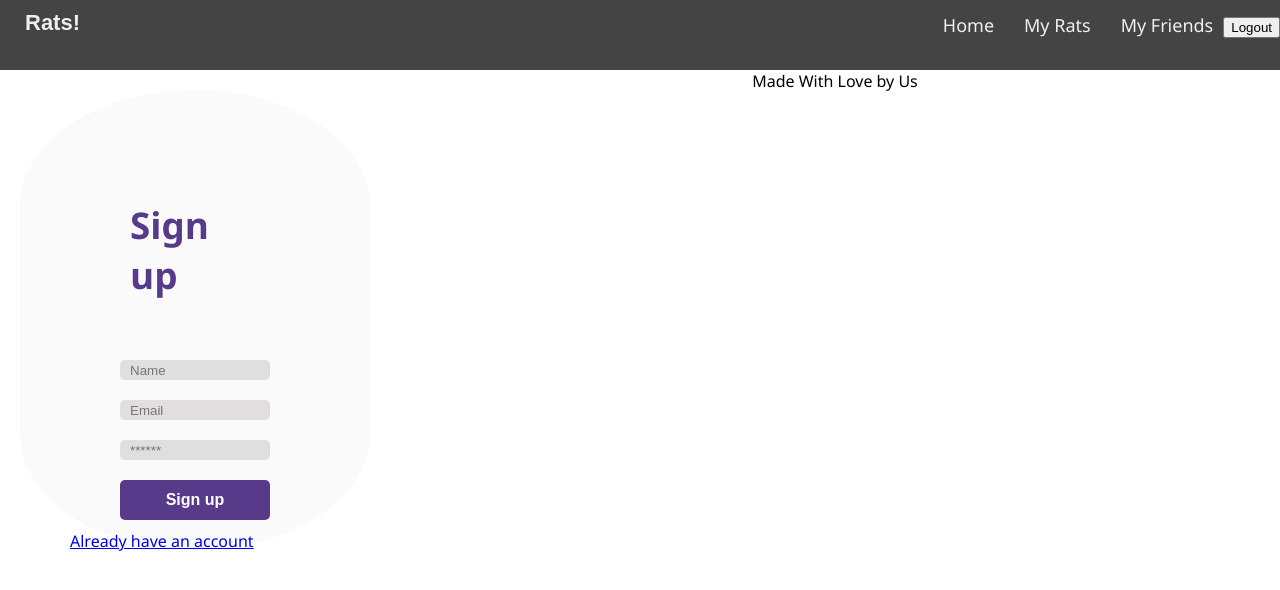
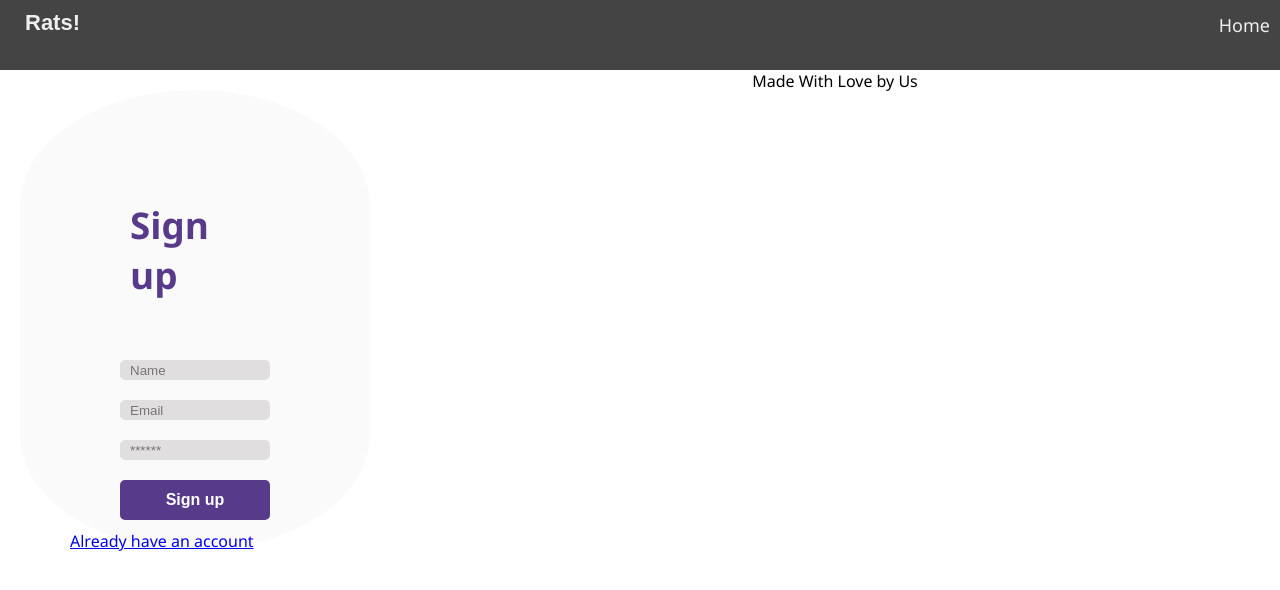
Before and after one commit to djbowen95/Rat-World, a React (Create React App) app in the folder client/: page /signup in a window 1280 px wide. Shown: the top 590 px of the page. Built offline with nearby package versions, Linux system fonts and the light colour scheme.

Commit message:
navbar changes when logged in

```diff
--- a/client/src/components/Header.js
+++ b/client/src/components/Header.js
@@ -21,12 +21,18 @@ const Header = () => {
             <span></span>
           </label>
         </div>
+        {Auth.loggedIn() ? (
           <div class="nav-links">
             <a href="/">Home</a>
             <a href="/myrats">My Rats</a>
             <a href="/myfriends">My Friends</a>
             <button onClick={logout} className="btn btn-secondary m=1">Logout</button>
           </div>
+          ) : (
+          <div class="nav-links">
+            <a href="/">Home</a>
+          </div>
+          )}
     </div>
     )
 }
```
Lines whose indentation alone changed are shown as unchanged.
